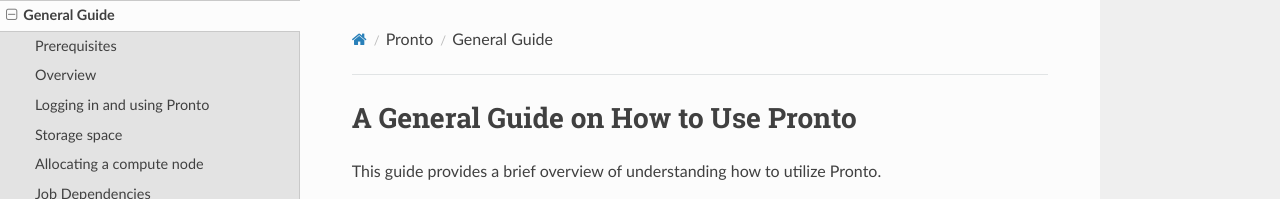
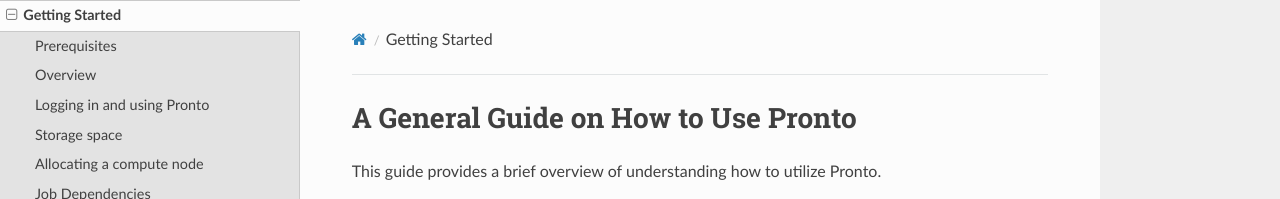
Before and after one commit to ResearchIT/pronto-user-docs, an MkDocs documentation site: the page built from docs/getting_started.md, in a window 1280 px wide and 900 px high. Shown: the top 199 px of the window. Built offline with MkDocs 1.6.1, drawn with Linux system fonts in a browser that asks for light colours.

Commit message:
remove duplicate /pronto from urls

```diff
--- a/docs/pronto/index.md
+++ b/docs/getting_started.md
@@ -112,7 +112,7 @@
 Transferring Files
 ------------------
 
-File transfer to and from the cluster is availble via [Globus](../file_transfers/globus.md).
+File transfer to and from the cluster is availble via [Globus](file_transfers/globus.md).
 
 If you want to use scp or SMB, you will need to use the data transfer node. This node is specifically designed for transferring files across different nodes/clusters quickly and reliably.
 
@@ -142,7 +142,7 @@
 
 Here is a link to a guide that helps you troubleshoot common issues you might encounter:
 
-[Troubleshooting common issues](../troubleshooting/common_issues.md)
+[Troubleshooting common issues](troubleshooting/common_issues.md)
 
 Useful Links
 ------------
--- a/mkdocs.yml
+++ b/mkdocs.yml
@@ -13,15 +13,14 @@
     highlightjs: false
 nav:
     - Home: index.md
-    - Pronto:
-        - General Guide: pronto/index.md
-        - Slurm Basics: pronto/slurm_basics.md
-        - Software Modules: pronto/spack_modules.md
-        - Picking the Best Resource: pronto/picking_the_best_resource.md
-        - Machine Learning / GPU: pronto/machine_learning.md
-        - Python: pronto/python.md
-        - R: pronto/r.md
-        - Conda: pronto/conda.md
+    - Getting Started: getting_started.md
+    - Slurm Basics: slurm_basics.md
+    - Software Modules: spack_modules.md
+    - Picking the Best Resource: picking_the_best_resource.md
+    - Machine Learning / GPU: machine_learning.md
+    - Python: python.md
+    - R: r.md
+    - Conda: conda.md
     - File Transfers:
         - Overview: file_transfers/index.md
         - Move Your Files Faster: file_transfers/move_your_files_faster.md
```
Also changed, not shown: docs/index.md (+1 -1 lines), docs/ondemand/jupyterlab.md (+1 -1 lines), docs/r.md (renamed from docs/pronto/r.md, +1 -1 lines), docs/troubleshooting/common_issues.md (+2 -2 lines), docs/conda.md (renamed from docs/pronto/conda.md), docs/img/conda2_0.png (renamed from docs/pronto/img/conda2_0.png), docs/img/conda_0.png (renamed from docs/pronto/img/conda_0.png), docs/img/ml_container_code.png (renamed from docs/pronto/img/ml_container_code.png), docs/img/ml_container_result.png (renamed from docs/pronto/img/ml_container_result.png), docs/img/pronto_intro.png (renamed from docs/pronto/img/pronto_intro.png), docs/machine_learning.md (renamed from docs/pronto/machine_learning.md), docs/picking_the_best_resource.md (renamed from docs/pronto/picking_the_best_resource.md), docs/python.md (renamed from docs/pronto/python.md), docs/slurm_basics.md (renamed from docs/pronto/slurm_basics.md), 1 more files.
